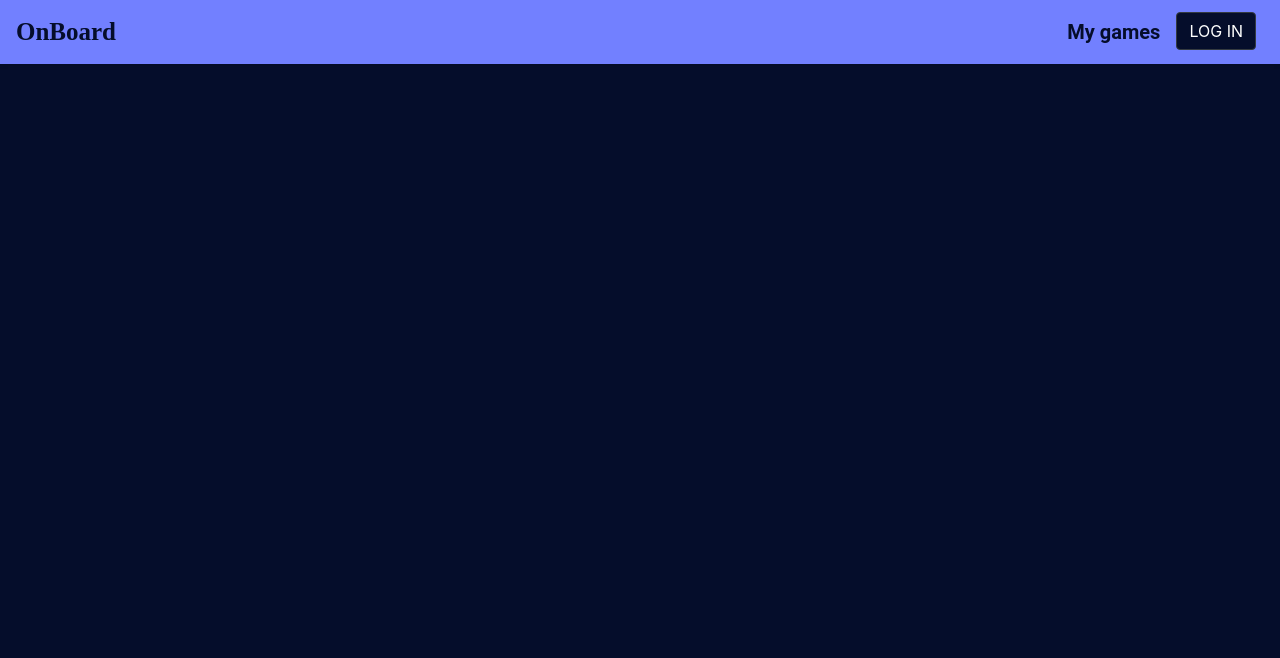
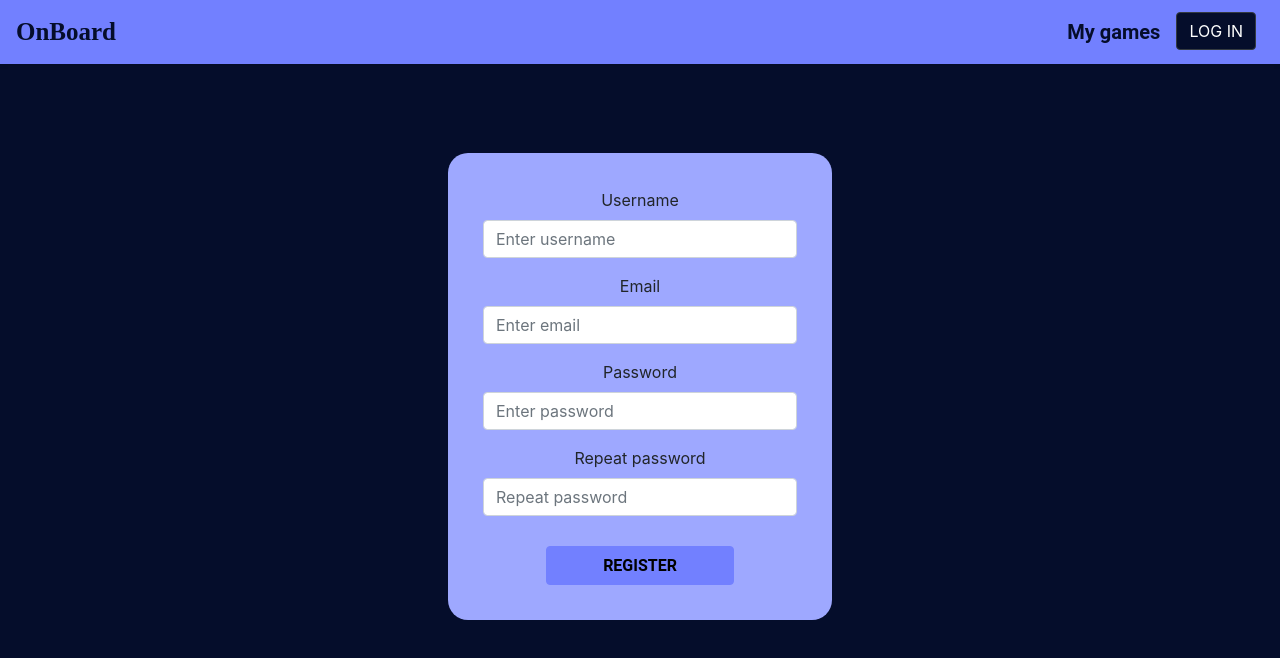
Before and after one commit to agngan/on-board, a React (Create React App) app in the folder frontend/: page /register in a window 1280 px wide. Shown: the top 658 px of the page. Built offline with nearby package versions, Linux system fonts and the light colour scheme.

Commit message:
Added registration page.

```diff
--- a/frontend/src/App.js
+++ b/frontend/src/App.js
@@ -6,6 +6,7 @@ import HomePage from "./pages/HomePage";
 import MyGames from "./pages/MyGames";
 import Ranking from "./pages/Ranking";
 import Login from "./pages/Login";
+import Registration from "./pages/Registration";
 import './App.css';
 
 function App() {
@@ -18,6 +19,7 @@ function App() {
                 <AuthenticatedRoute exact path="/my-games" component={MyGames} />
                 <Route exact path="/ranking" component={Ranking} />
                 <Route exact path="/login" component={Login} />
+                <Route exact path="/register" component={Registration} />
             </Switch>
         </Router>
     </div>
--- a/frontend/src/pages/Login.css
+++ b/frontend/src/pages/Login.css
@@ -3,14 +3,35 @@
 }
 
 .login-background {
-    margin: 12% 35% 20px;
+    margin: 12% 35%;
     border-radius: 20px;
     background-color: #9EA8FF;
     align-items: center;
-    padding: 20px;
+    padding: 35px;
 }
 
 .login-button {
+    margin-top: 30px;
     margin-left: 20%;
     margin-right: 20%;
 }
+
+/* unvisited link */
+a:link {
+    color: #4c50b4;
+}
+
+/* visited link */
+a:visited {
+    color: #4c50b4;
+}
+
+/* mouse over link */
+a:hover {
+    color: #4c50b4;
+}
+
+/* selected link */
+a:active {
+    color: #0a1e5f;
+}
--- a/frontend/src/pages/Login.js
+++ b/frontend/src/pages/Login.js
@@ -46,6 +46,7 @@ class Login extends Component {
                         <Button className="custom-button" type="submit" onClick={this.onLoginClick}><span
                             className="custom-button-text">LOG IN</span></Button>
                     </div>
+                    <small>New here? Register <a href={"/register"}>here</a>!</small>
                 </div>
             </div>
         );
--- /dev/null
+++ b/frontend/src/pages/Registration.css
@@ -0,0 +1,17 @@
+.Registration {
+    text-align: center;
+}
+
+.registration-background {
+    margin: 7% 35%;
+    border-radius: 20px;
+    background-color: #9EA8FF;
+    align-items: center;
+    padding: 35px;
+}
+
+.register-button {
+    margin-top: 30px;
+    margin-left: 20%;
+    margin-right: 20%;
+}
--- /dev/null
+++ b/frontend/src/pages/Registration.js
@@ -0,0 +1,54 @@
+import React, {Component} from 'react';
+import Form from "react-bootstrap/Form";
+import Button from "react-bootstrap/Button";
+import "./Registration.css";
+import "../stylesheets/CustomButtons.css";
+
+class Registration extends Component {
+
+    state = {
+      username: '',
+        email: '',
+        password: '',
+        repeatedPassword:''
+    };
+
+    onChange = event => {
+        this.setState({[event.target.id]: event.target.value });
+    };
+
+    onRegisterClick = () => {
+        console.log(this.state);
+    };
+
+    render() {
+        return (
+            <div className="registration-background">
+                <Form>
+                    <Form.Group controlId="username">
+                        <Form.Label>Username</Form.Label>
+                        <Form.Control type="text" placeholder="Enter username" onChange={this.onChange}/>
+                    </Form.Group>
+                    <Form.Group controlId="email">
+                        <Form.Label>Email</Form.Label>
+                        <Form.Control type="email" placeholder="Enter email" onChange={this.onChange}/>
+                    </Form.Group>
+                    <Form.Group controlId="password">
+                        <Form.Label>Password</Form.Label>
+                        <Form.Control type="password" placeholder="Enter password" onChange={this.onChange}/>
+                    </Form.Group>
+                    <Form.Group controlId="repeatedPassword">
+                        <Form.Label>Repeat password</Form.Label>
+                        <Form.Control type="password" placeholder="Repeat password" onChange={this.onChange}/>
+                    </Form.Group>
+                </Form>
+                <div className="register-button">
+                    <Button className="custom-button" type="submit" onClick={this.onRegisterClick}><span
+                        className="custom-button-text">REGISTER</span></Button>
+                </div>
+            </div>
+        );
+    }
+}
+
+export default Registration;
```
